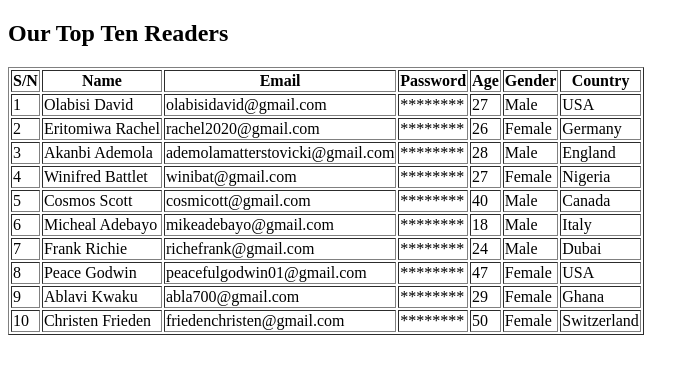
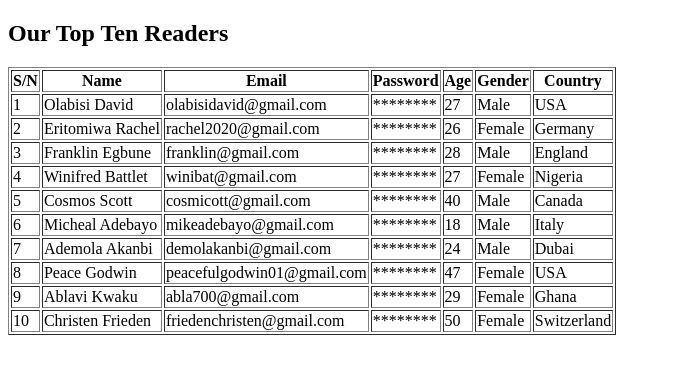
Before and after one commit to Vikitohyah/CapacityBay_Second_HTML_Assignment_, a plain HTML site: page table.html in a window 1280 px wide. Shown: the whole page, without its empty margins (0-699 px from the left). Drawn offline with Linux system fonts and the light colour scheme.

Commit message:
secod html assignment

```diff
--- a/table.html
+++ b/table.html
@@ -40,8 +40,8 @@
         </tr>
         <tr>
             <td>3</td>
-            <td>Akanbi Ademola</td>
-            <td>ademolamatterstovicki@gmail.com</td>
+            <td>Franklin Egbune</td>
+            <td>franklin@gmail.com</td>
             <td>********</td>
             <td>28</td>
             <td>Male</td>
@@ -76,8 +76,8 @@
         </tr>
         <tr>
             <td>7</td>
-            <td>Frank Richie</td>
-            <td>richefrank@gmail.com</td>
+            <td>Ademola Akanbi</td>
+            <td>demolakanbi@gmail.com</td>
             <td>********</td>
             <td>24</td>
             <td>Male</td>
```
